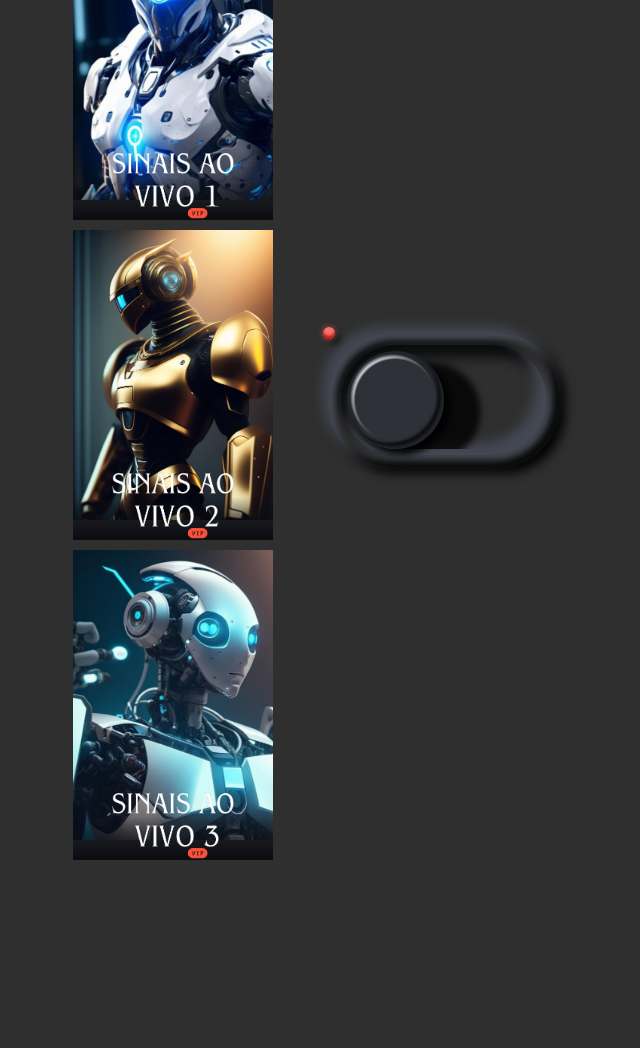
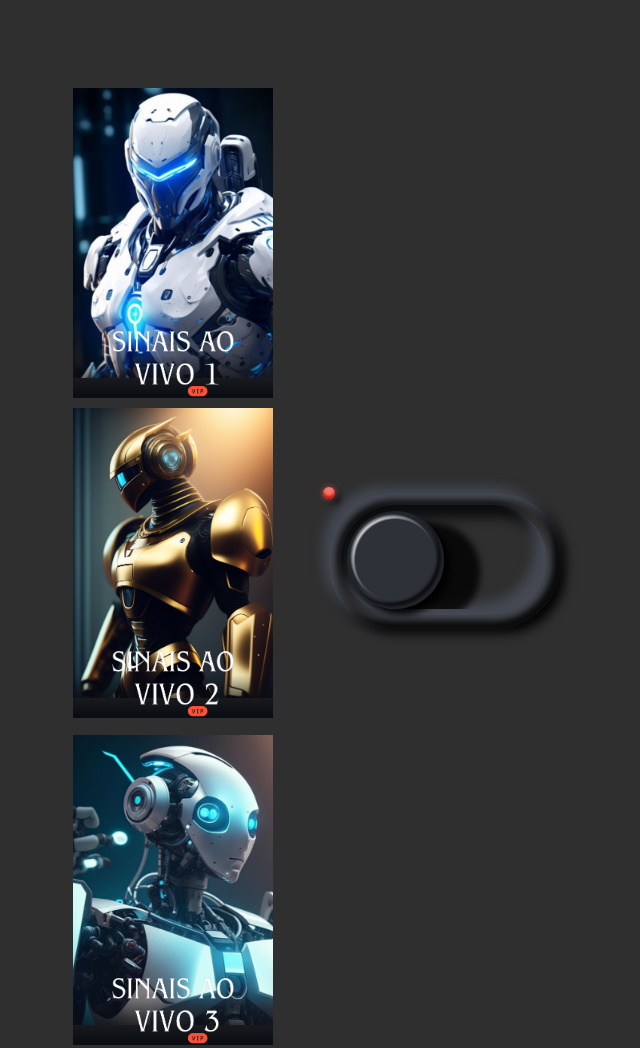
Before and after one commit to Santiago199723/megafluxoprogain3em1, a plain HTML site: page TELA.html in a window 1280 px wide. Shown: the whole page, without its empty margins (346-986 px from the left). Before the commit the page ends 880 px from the top, so only its background shows below. Drawn offline with Linux system fonts and the light colour scheme.

Commit message:
TELA.html

```diff
--- a/TELA.html
+++ b/TELA.html
@@ -15,10 +15,30 @@
     .card-container {
       display: flex;
       flex-direction: column; /* Para alinhar as imagens uma abaixo da outra */
+      margin-top: 320px; /* Adicionar margem superior para mover as imagens para baixo */
     }
 
-    .card {
-      margin-bottom: 20px; /* Espaçamento entre as imagens */
+
+    .switch-container {
+  margin-top: 320px; /* Adicione uma margem superior para mover o botão para baixo */
+}
+
+
+
+  .card {
+    margin-bottom: 27px; /* Defina o espaçamento desejado entre as imagens */
+  }
+
+
+  .card:first-child {
+    margin-bottom: 20px; /* Mantendo a margem inferior normal para a primeira imagem */
+  }
+
+
+
+    .wrapper img {
+      max-width: 100%; /* Definir largura máxima para as imagens */
+      height: auto;
     }
   </style>
 </head>
@@ -26,7 +46,7 @@
 
 <!-- Blocos de imagens -->
 <div class="card-container">
-  <div class="card" onclick="toggleImageSelection(this, 'indicador1.html')">
+  <div class="card" onclick="toggleImageSelection(this, 'indicador1.html')" style="margin-top: 50px;">
     <div class="wrapper">
       <img src="cover1.jpg" class="cover-image" />
     </div>
@@ -50,13 +70,14 @@
     <img src="foto3.webp" class="character" />
   </div>
 </div>
+
 <!-- Switch -->
 <div class="switch-container">
   <label class="switch">
     <input class="switch__input" type="checkbox" role="switch" onclick="redirectOnSwitch()">
     <span class="switch__base-outer"></span>
     <span class="switch__base-inner"></span>
-    <svg class="switch__base-neon" viewBox="0 0 40 24" width="40px" height="24px">
+    <svg class="switch__base-neon" viewBox="0 0 40 24" width="30px" height="20px">
       <defs>
         <filter id="switch-glow">
           <feGaussianBlur result="coloredBlur" stddeviation="1"></feGaussianBlur>
@@ -80,7 +101,7 @@
     <span class="switch__knob-shadow"></span>
     <span class="switch__knob-container">
       <span class="switch__knob">
-        <svg class="switch__knob-neon" viewBox="0 0 48 48" width="48px" height="48px">
+        <svg class="switch__knob-neon" viewBox="0 0 48 48" width="40px" height="40px">
           <circle fill="none" stroke="url(#switch-gradient2)" stroke-dasharray="0 90.32 0 54.19" stroke-linecap="round" stroke-width="1" r="23" cx="24" cy="24" transform="rotate(-112.5,24,24)" />
         </svg>
       </span>
@@ -118,7 +139,7 @@
         window.location.href = selectedImageLink;
       }, 500); // Tempo de atraso em milissegundos (500ms neste exemplo)
     } else {
-      alert("Por favor, selecione uma imagem antes de ativar o botão.");
+      alert("Por favor, selecione um dos indicadores antes de ligar o botão.");
     }
   }
 
```
